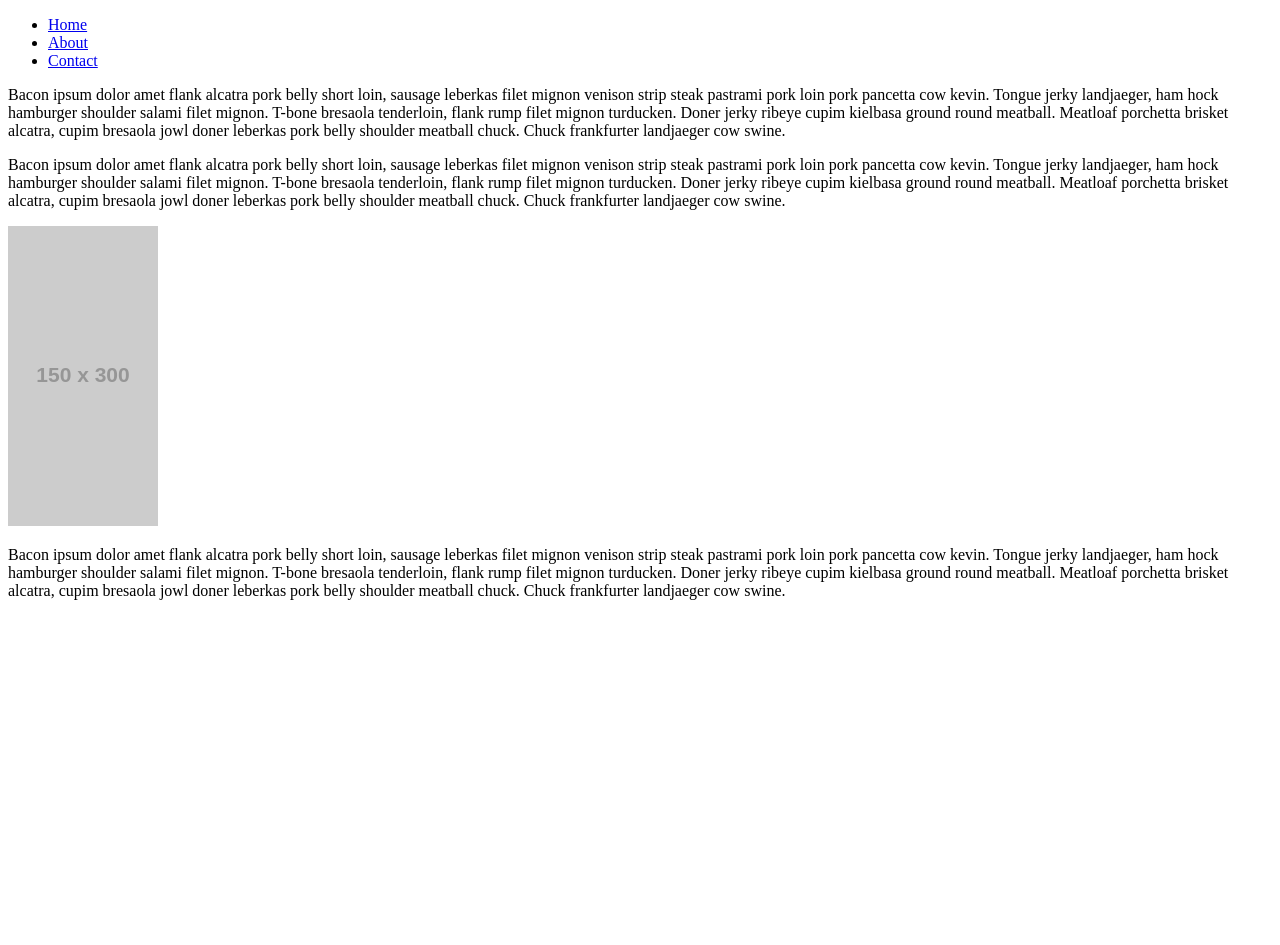
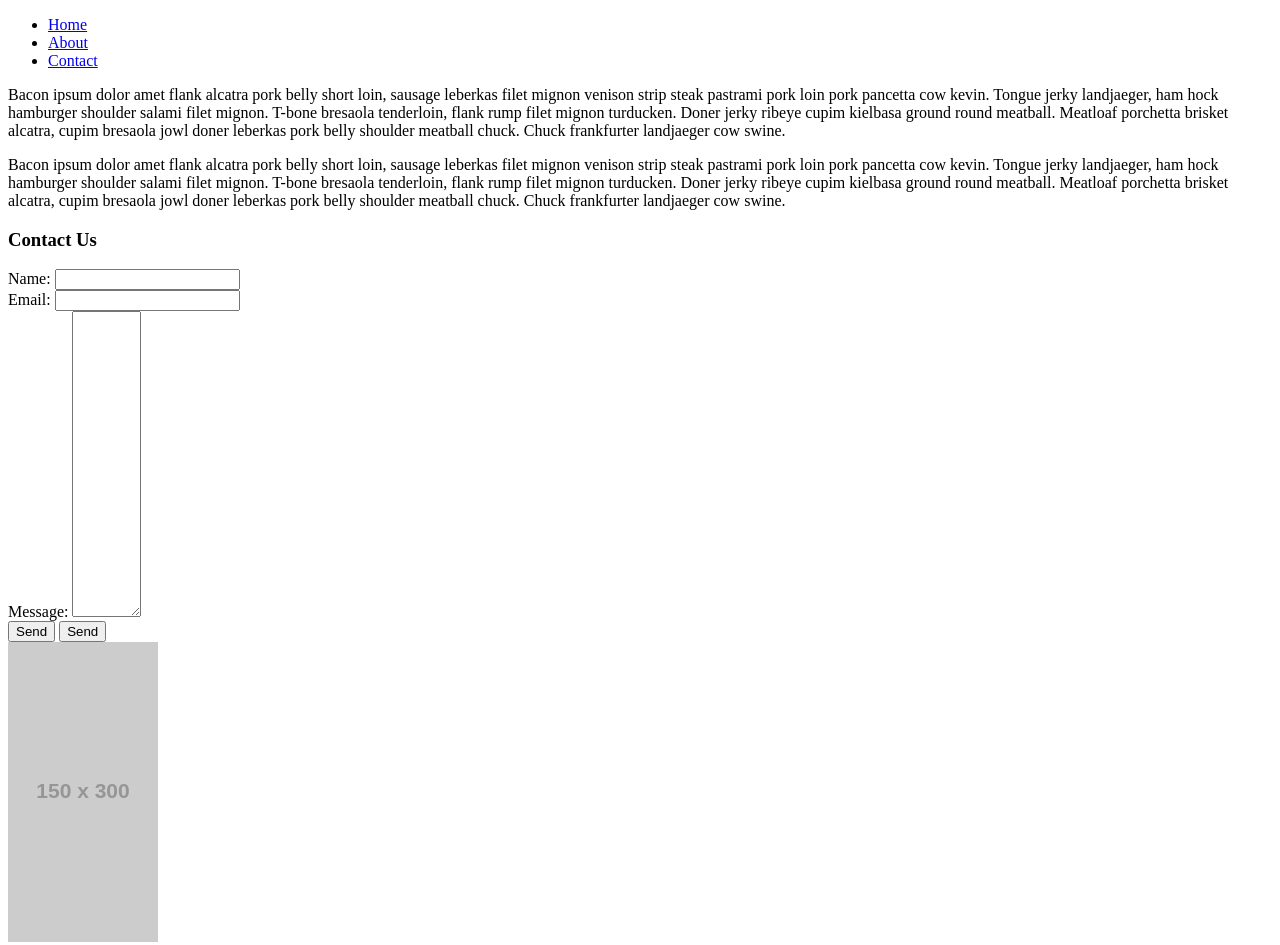
Before and after one commit to dfparra/simple_page, a website: page public/html/contact.html in a window 1280 px wide. Shown: the top 945 px of the page. Before the commit the page ends 800 px from the top, so only its background shows below. Drawn offline with Linux system fonts and the light colour scheme; placeholder pictures from the web are drawn by us.

Commit message:
added a basic contact form, and stubbed out the server route

```diff
--- a/index.js
+++ b/index.js
@@ -14,4 +14,10 @@ server.get('/contact', function(request, response){
   response.sendFile('public/html/contact.html',{root: __dirname});
 });
 
+server.post('/contact', function(request, response){
+  response.send("hello");
+});
+
+
+
 server.listen(8080);
--- a/public/html/contact.html
+++ b/public/html/contact.html
@@ -32,6 +32,24 @@
         Bacon ipsum dolor amet flank alcatra pork belly short loin, sausage leberkas filet mignon venison strip steak pastrami pork loin pork pancetta cow kevin. Tongue jerky landjaeger, ham hock hamburger shoulder salami filet mignon. T-bone bresaola tenderloin, flank rump filet mignon turducken. Doner jerky ribeye cupim kielbasa ground round meatball. Meatloaf porchetta brisket alcatra, cupim bresaola jowl doner leberkas pork belly shoulder meatball chuck. Chuck frankfurter landjaeger cow swine.
       </p>
 
+      <div>
+        <form action="/contact" method='POST'>
+          <h3>Contact Us</h3>
+          <label for="name">Name:</label>
+          <input type="text" name='name' required>
+          <br>
+          <label for="email">Email:</label>
+          <input type="email" name='email' required>
+          <br>
+          <label for="message">Message:</label>
+          <textarea name="message" rows='20' cols= '6' required></textarea>
+          <br>
+          <button type='submit'>Send</button>
+          <input type="submit" value='Send'>
+        </form>
+      </div>
+      <!--End of Contact Form-->
+
     </div>
     <!--Left text Column-->
     <div>
```
